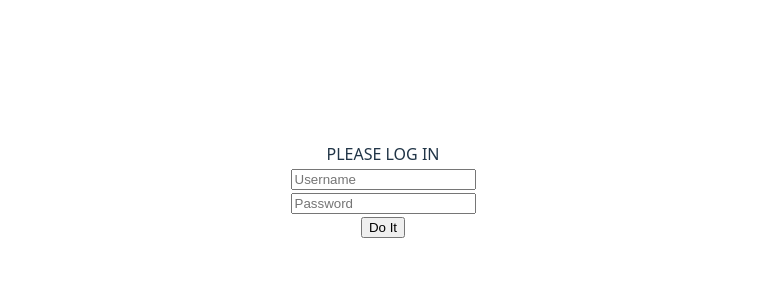
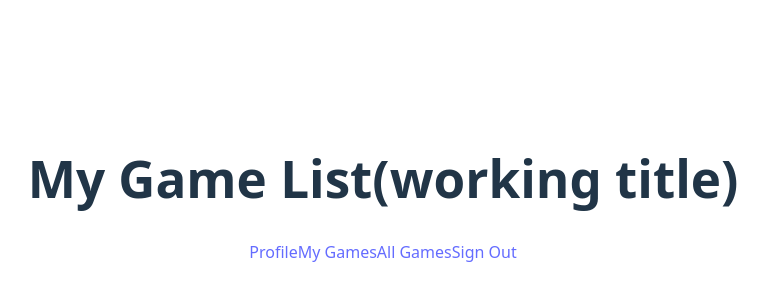
Before and after one commit to KaitMArms/POOSD-Large-Project, a React app in the folder frontend/: page /profile in a window 1280 px wide. Shown: the part 210-510 px from the top of the page, without its empty margins (257-1025 px from the left). Built offline with nearby package versions, Linux system fonts and the light colour scheme; the HTML template or start-up script is replaced by a standard one.

Commit message:
feat: routing for frontend

```diff
--- a/frontend/package.json
+++ b/frontend/package.json
@@ -11,7 +11,8 @@
   },
   "dependencies": {
     "react": "^19.1.1",
-    "react-dom": "^19.1.1"
+    "react-dom": "^19.1.1",
+    "react-router-dom": "^7.9.5"
   },
   "devDependencies": {
     "@eslint/js": "^9.36.0",
--- a/frontend/src/App.tsx
+++ b/frontend/src/App.tsx
@@ -1,9 +1,16 @@
+import { BrowserRouter as Router, Routes, Route, Navigate } from 'react-router-dom'
 import './App.css';
 import LoginPage from './pages/LoginPage.tsx';
+import UserProfilePage from './pages/UserProfilePage.tsx';
 function App()
 {
   return (
-    <LoginPage />
+    <Router >
+      <Routes>
+        <Route path="/" element={<LoginPage />}/>
+        <Route path="/profile" element={<UserProfilePage />}/>
+      </Routes>
+    </Router>
   );
 }
 export default App
```
Also changed, not shown: 1 other file (tests, documents, lock files or other folders).
